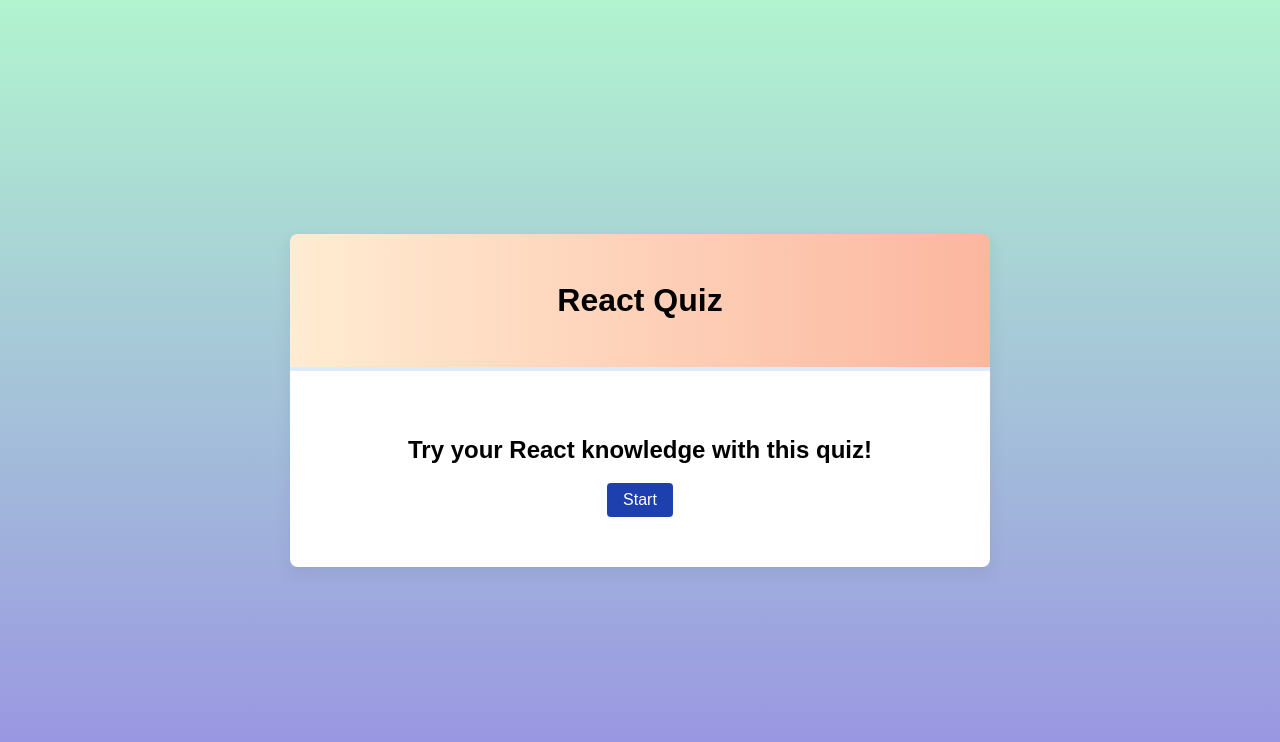
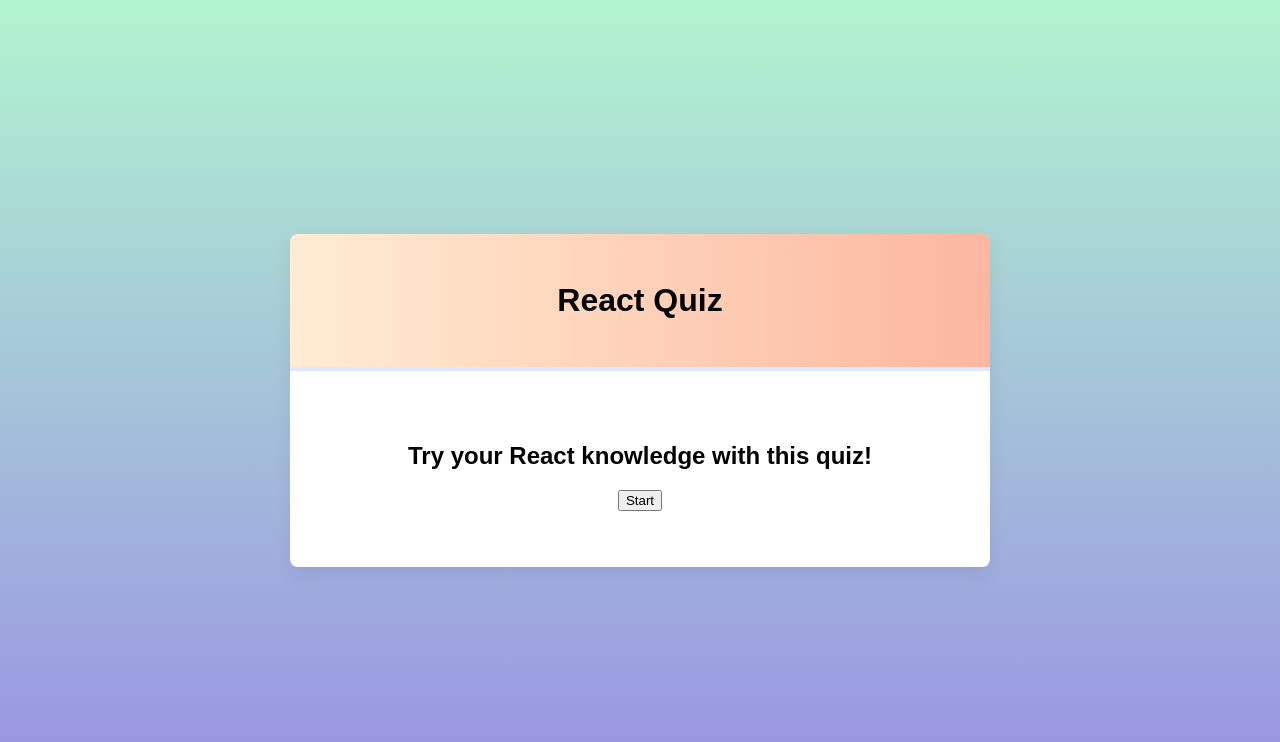
Before and after one commit to sample-react-projects/quiz-app, a React (Vite) app: page / in a window 1280 px wide. Shown: the top 742 px of the page. Built offline with nearby package versions, Linux system fonts and the light colour scheme.

Commit message:
Clean-up CSS

```diff
--- a/src/components/quiz-result/QuizResult.module.scss
+++ b/src/components/quiz-result/QuizResult.module.scss
@@ -1,16 +1,3 @@
 .result {
   text-align: center;
-
-  &__restart {
-    all: unset;
-    background-color: #1e40af;
-    border-radius: 0.25rem;
-    color: #fff;
-    cursor: pointer;
-    padding: 0.5rem 1rem;
-
-    &:hover {
-      background-color: #172554;
-    }
-  }
 }
--- a/src/components/welcome/Welcome.module.scss
+++ b/src/components/welcome/Welcome.module.scss
@@ -1,16 +1,3 @@
 .welcome {
   text-align: center;
-
-  &__start {
-    all: unset;
-    background-color: #1e40af;
-    border-radius: 0.25rem;
-    color: #fff;
-    cursor: pointer;
-    padding: 0.5rem 1rem;
-
-    &:hover {
-      background-color: #172554;
-    }
-  }
 }
```
